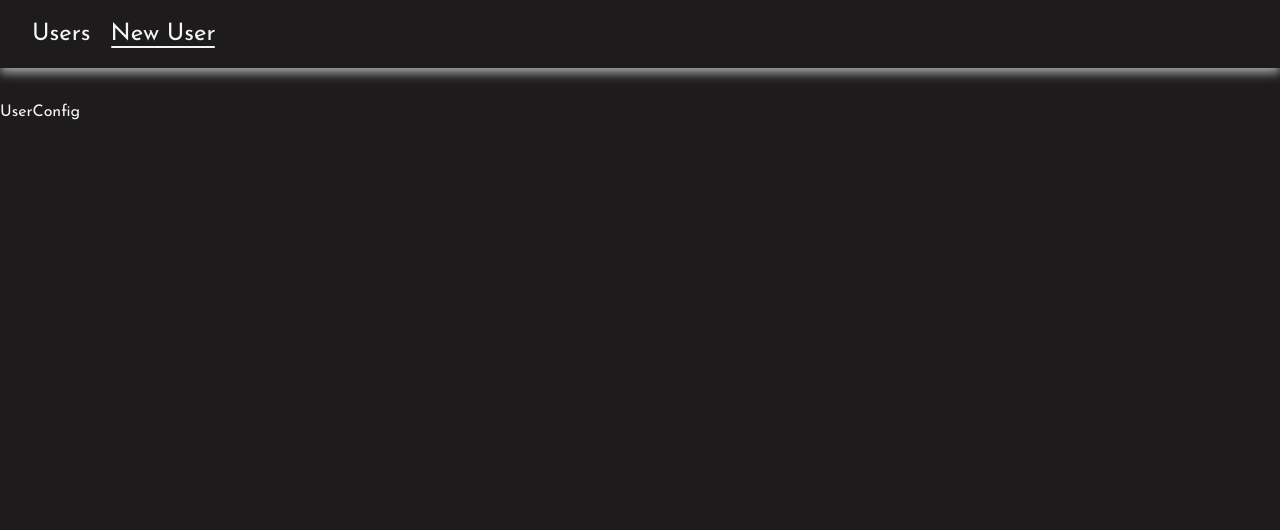
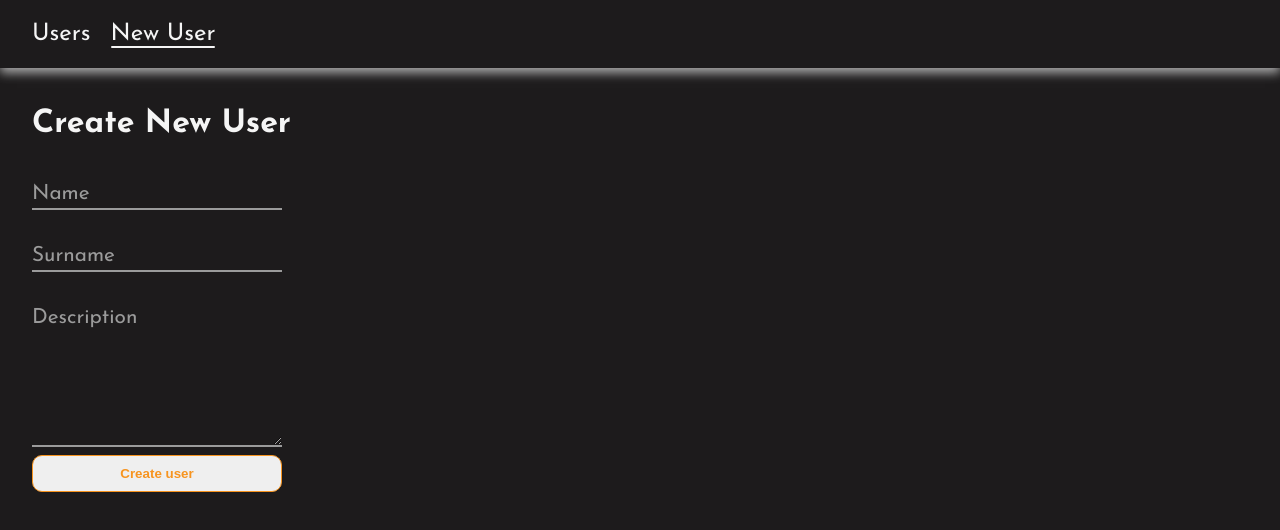
Before and after one commit to MysikM/merehead-test-task, a React (Create React App) app: page /user-config in a window 1280 px wide. Shown: the top 530 px of the page. Built offline with nearby package versions, Linux system fonts and the light colour scheme.

Commit message:
create logic for create new user

```diff
--- a/src/App.scss
+++ b/src/App.scss
@@ -62,6 +62,7 @@ button {
   padding: 10px;
   border-radius: 10px;
   transition: 0.2s ease-in-out;
+  color: $orange;
 }
 
 .container {
--- /dev/null
+++ b/src/components/CustomInput/CustomInput.jsx
@@ -0,0 +1,20 @@
+import './custom-input.scss';
+
+const CustomInput = ({title, inputName, setFunc}) => {
+    return (
+        <div className="form__group field">
+            <input
+                   type="text"
+                   className="form__field"
+                   placeholder="Name"
+                   name={inputName}
+                   onChange={(e) => setFunc(e.target.value)}
+                   id='name'
+                   required
+            />
+            <label htmlFor="name" className="form__label">{title}</label>
+        </div>
+    );
+};
+
+export default CustomInput;
--- /dev/null
+++ b/src/components/CustomInput/custom-input.scss
@@ -0,0 +1,61 @@
+@use '../../sass' as *;
+
+.form__group {
+  position: relative;
+  padding: 15px 0 0;
+  margin-top: 10px;
+  width: 50%;
+}
+
+.form__field {
+  font-family: inherit;
+  width: 100%;
+  border: 0;
+  border-bottom: 2px solid $gray;
+  outline: 0;
+  font-size: 1.3rem;
+  color: $white;
+  padding: 7px 0;
+  background: transparent;
+  transition: border-color 0.2s;
+
+  &::placeholder {
+    color: transparent;
+  }
+
+  &:placeholder-shown ~ .form__label {
+    font-size: 1.3rem;
+    cursor: text;
+    top: 20px;
+  }
+}
+
+.form__label {
+  position: absolute;
+  top: 0;
+  display: block;
+  transition: 0.2s;
+  font-size: 1rem;
+  color: $gray;
+  text-transform: capitalize;
+}
+
+.form__field:focus {
+  ~ .form__label {
+    position: absolute;
+    top: 0;
+    display: block;
+    transition: 0.2s;
+    font-size: 1rem;
+    color: $primary;
+    font-weight:700;
+  }
+  padding-bottom: 6px;
+  font-weight: 700;
+  border-width: 3px;
+  border-image-slice: 1;
+}
+/* reset input */
+.form__field{
+  &:required,&:invalid { box-shadow:none; }
+}
--- /dev/null
+++ b/src/components/CustomTextarea/CustomTextarea.jsx
@@ -0,0 +1,19 @@
+import './custom-textarea.scss';
+
+const CustomTextarea = ({title, nameTextarea, setFunc}) => {
+    return (
+        <div className="form__group field">
+            <textarea
+                className="form__field form__textarea"
+                placeholder="Name"
+                name={nameTextarea}
+                onChange={(e) => setFunc(e.target.value)}
+                id='name'
+                required
+            />
+            <label htmlFor="name" className="form__label">{title}</label>
+        </div>
+    );
+};
+
+export default CustomTextarea;
--- /dev/null
+++ b/src/components/CustomTextarea/custom-textarea.scss
@@ -0,0 +1,5 @@
+@use '../../sass' as *;
+
+.form__textarea {
+  height: 150px;
+}
--- a/src/pages/UserConfig/UserConfig.jsx
+++ b/src/pages/UserConfig/UserConfig.jsx
@@ -1,9 +1,53 @@
+import {useNavigate, useParams} from "react-router-dom";
+import {useEffect, useState} from "react";
+import './user-config.scss';
+import {useDispatch, useSelector} from "react-redux";
+import {postCreateNewUser} from "../../store/usersSlice/usersSlice";
+import CustomInput from "../../components/CustomInput/CustomInput";
+import CustomTextarea from "../../components/CustomTextarea/CustomTextarea";
 
 const UserConfig = () => {
+    const {id} = useParams();
+    const [userName, setUserName] = useState('');
+    const [userSurname, setUserSurname] = useState('');
+    const [userDescription, setUserDescription] = useState('');
+
+    const { success } = useSelector(state => state.users);
+
+    const dispatch = useDispatch();
+    const navigate = useNavigate();
+
+    useEffect(()=>{
+            if(success) {
+                navigate('/users');
+            }
+    }, [success]);
+
+    const createNewUser = (e) => {
+        e.preventDefault();
+        if(userName.trim() && userSurname.trim() && userDescription.trim()) {
+            setUserName('');
+            setUserSurname('');
+            setUserDescription('');
+            const newUser = {
+                desc: userDescription,
+                name: userName,
+                surname: userDescription,
+            }
+            dispatch(postCreateNewUser(newUser));
+        }
+    };
+
     return (
-        <div>
-            UserConfig
-        </div>
+        <form className='user-config' onSubmit={(e) => {createNewUser(e)}}>
+            <h1 className=''>{id ? 'Edit User' : 'Create New User'}</h1>
+
+            <CustomInput title='name' inputName={userName} setFunc={setUserName} />
+            <CustomInput title='surname' inputName={userSurname} setFunc={setUserSurname} />
+            <CustomTextarea title='description' nameTextarea={userDescription} setFunc={setUserDescription} />
+
+            <input type='submit' className='user-config__btn btn' value='Create user'/>
+        </form>
     );
 };
 
--- /dev/null
+++ b/src/pages/UserConfig/user-config.scss
@@ -0,0 +1,30 @@
+@use '../../sass' as *;
+
+.user-config {
+  margin-left: 2rem;
+  width: 500px;
+
+  &__btn{
+    width: 50%;
+    font-weight: bold;
+
+
+    &:hover {
+      background-color: $orange;
+      color: $text-color;
+      opacity: 0.8;
+      cursor: pointer;
+    }
+
+
+    &:disabled {
+      cursor: none;
+      background-color: transparent;
+
+      &:hover {
+        color: $orange;
+        opacity: 1;
+      }
+    }
+  }
+}
--- a/src/sass/_variables.scss
+++ b/src/sass/_variables.scss
@@ -7,3 +7,7 @@ $background-modal: rgb(60, 62, 68);
 
 $blue: #00BDD3;
 $orange: #f7941f;
+$primary: #11998e;
+$secondary: #38ef7d;
+$white: #fff;
+$gray: #9b9b9b;
--- a/src/store/usersSlice/usersSlice.js
+++ b/src/store/usersSlice/usersSlice.js
@@ -4,7 +4,7 @@ import axios from "axios";
 
 export const fetchUsers = createAsyncThunk(
     'users/fetch',
-    async (category, thunkAPI) => {
+    async (_, thunkAPI) => {
         try{
             const response = await axios.get(USERS_API);
             const data = await response.data;
@@ -18,11 +18,39 @@ export const fetchUsers = createAsyncThunk(
     }
 );
 
+export const postCreateNewUser = createAsyncThunk(
+    'user/postCreateNewUser',
+    async (newUser, thunkAPI) => {
+
+        try{
+            const response = await axios.post(USERS_API, {
+                ...newUser
+            }, {
+                headers: {
+                    'Content-Type': 'application/json'
+                }
+            });
+
+            const data = await response.data;
+            if(data?.message) {
+                throw new Error(data?.message);
+            }
+            if (data.status === 200) {
+                return data
+            }
+
+        } catch (e) {
+            return thunkAPI.rejectWithValue(e);
+        }
+    }
+)
+
 const initialState = {
     users: [],
     user: {},
     loading: false,
     error: null,
+    success: false,
 };
 
 const bearSlice = createSlice({
@@ -34,6 +62,7 @@ const bearSlice = createSlice({
         [fetchUsers.pending]: (state)=> {
             state.loading = true;
             state.error = null;
+            state.success = false;
         },
         [fetchUsers.fulfilled]: (state, action)=> {
             state.loading = false;
@@ -44,6 +73,20 @@ const bearSlice = createSlice({
             state.loading = false;
             state.error = action.payload.message;
         },
+        [postCreateNewUser.pending]: (state) => {
+            state.loading = true;
+            state.error = null;
+            state.success = false;
+        },
+        [postCreateNewUser.fulfilled]: (state) => {
+            state.loading = false;
+            state.error = null;
+            state.success = true;
+        },
+        [postCreateNewUser.rejected]: (state, action) => {
+            state.loading = false;
+            state.error = action.payload.message;
+        },
     }
 })
 
```
